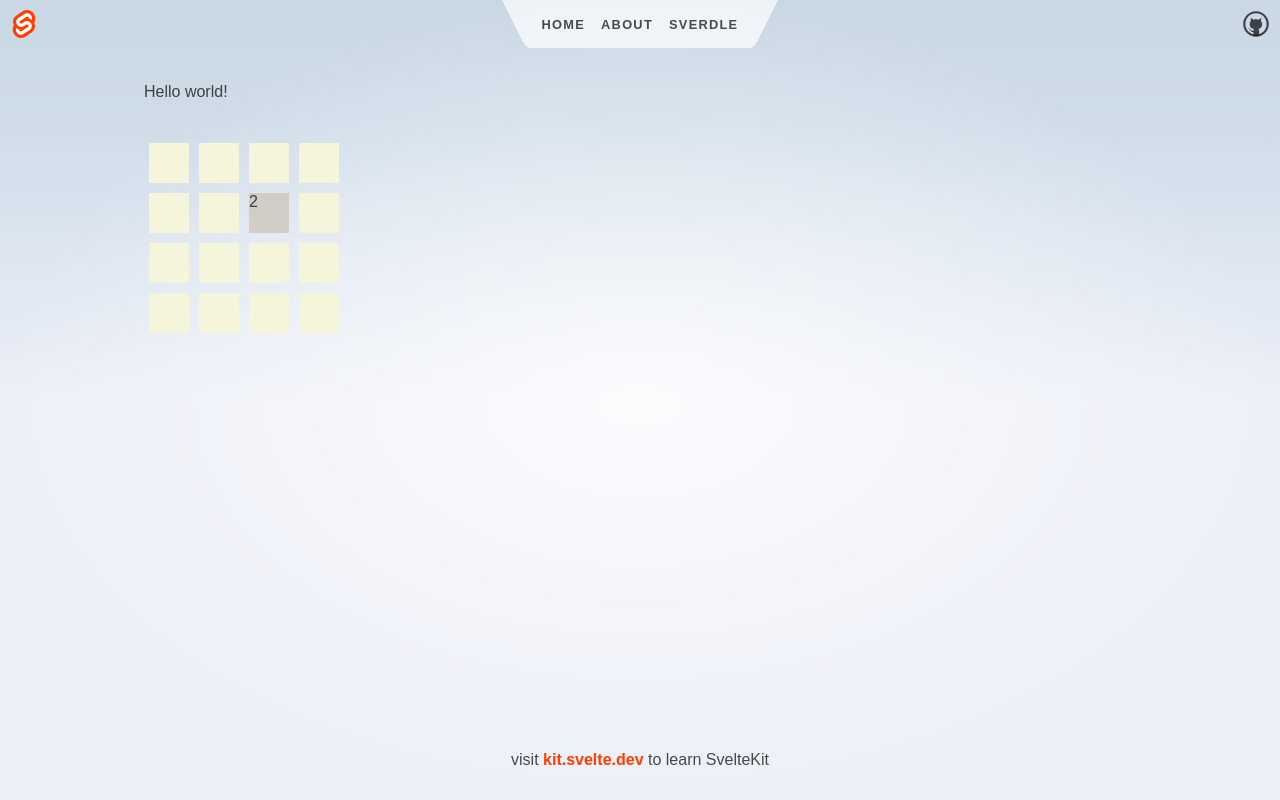
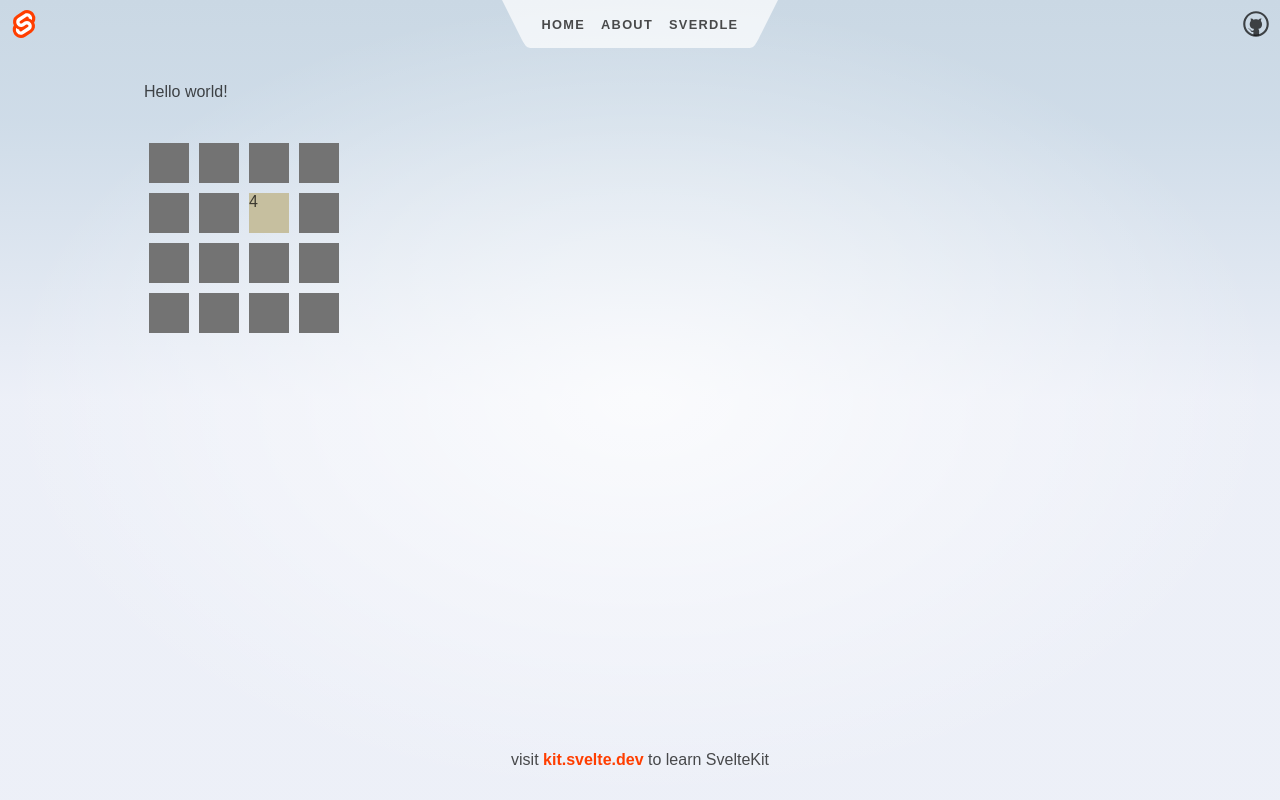
Before and after one commit to TurtleArmyMc/sveltekit-2048, a SvelteKit app: page /2048 in a window 1280 px wide. Built offline with nearby package versions, Linux system fonts and the light colour scheme.

Commit message:
refactor: Remove Cell feat: Add loss popup

```diff
--- a/src/routes/2048/+page.svelte
+++ b/src/routes/2048/+page.svelte
@@ -2,15 +2,21 @@
     import { onMount } from "svelte";
     import { tweened } from "svelte/motion";
     import { cubicIn } from "svelte/easing";
+    import { fade, scale } from "svelte/transition";
 
-    import Cell from "./Cell.svelte";
     import { Game, moveOffset } from "./game";
+    import { browser } from "$app/environment";
 
     let game = new Game();
     const animProgress = tweened(1, {
-        duration: 40,
+        duration: 50,
         easing: cubicIn,
     });
+    $: lost =
+        !game.moveIsValid("up") &&
+        !game.moveIsValid("down") &&
+        !game.moveIsValid("left") &&
+        !game.moveIsValid("right");
 
     onMount(() => {
         game.spawnNewTile();
@@ -40,6 +46,26 @@
             $animProgress = 1;
         }
     }
+
+    const COLOR_CLASSES = [
+        "",
+        "cell2",
+        "cell4",
+        "cell8",
+        "cell16",
+        "cell32",
+        "cell64",
+        "cell128",
+        "cell256",
+        "cell512",
+        "cell1024",
+        "cell2048",
+    ];
+    const CELL_SIZE = 50;
+
+    function getColorClass(val: number): string {
+        return val < COLOR_CLASSES.length ? COLOR_CLASSES[val] : "cell_big";
+    }
 </script>
 
 <svelte:window on:keydown={keydown} />
@@ -47,6 +73,7 @@
 <p>Hello world!</p>
 <br />
 
+<div class="game_wrapper">
     <div class="board">
         {#each game.board as row, r}
             {@const [rOffsetMult, cOffsetMult] = moveOffset(game.prevMove)}
@@ -58,38 +85,117 @@
                     {@const arriveDist = game.arriveDist[r][c]}
                     {@const sendDist = game.sendDist[r][c]}
                     {@const prevVal = game.prevBoard[r][c]}
-                {@const CELL_SIZE = 50}
 
-                <div class="cell">
+                    <div class="wrapper">
+                        {#if cellVal != 0 && tilesMoved >= arriveDist}
+                            <div
+                                class="cell {getColorClass(cellVal)}"
+                                in:scale={{
+                                    duration: 100,
+                                    easing: (n) => -0.25 * n * (n - 1) + 1,
+                                }}
+                            >
                                 <!-- Local cell -->
-                    <Cell
-                        val={cellVal}
-                        hidden={cellVal == 0 || tilesMoved < arriveDist}
-                    />
+                                {2 ** cellVal}
+                            </div>
+                        {/if}
+
+                        {#if prevVal != 0 && tilesMoved < sendDist}
+                            <div
+                                class="cell {getColorClass(prevVal)}"
+                                style="transform: translate({CELL_SIZE *
+                                    cTilesMoved}%, {CELL_SIZE * rTilesMoved}%);"
+                            >
                                 <!-- Old, moving cell -->
-                    <Cell
-                        val={prevVal}
-                        x={CELL_SIZE * cTilesMoved}
-                        y={CELL_SIZE * rTilesMoved}
-                        hidden={prevVal == 0 || tilesMoved >= sendDist}
-                    />
+                                {2 ** prevVal}
+                            </div>
+                        {/if}
                     </div>
                 {/each}
             </div>
         {/each}
     </div>
+    {#if browser && lost}
+        <div class="loss_popup" in:fade><p>You lost!</p></div>
+    {/if}
+</div>
 
 <style>
+    .game_wrapper {
+        position: relative;
+    }
+
+    .loss_popup {
+        background-color: #80808050;
+        position: absolute;
+        width: 100%;
+        height: 100%;
+        top: 0px;
+        left: 0px;
+    }
+
+    .loss_popup p {
+        position: absolute;
+        top: 50%;
+        text-align: center;
+    }
+
     .row {
         display: flex;
     }
 
-    .cell {
+    .wrapper {
         height: 40px;
         width: 40px;
         padding: 0px;
         margin: 5px;
-        background: beige;
+        background: hsl(0, 0%, 45%);
         position: relative;
     }
+
+    .cell {
+        height: 100%;
+        width: 100%;
+        top: 0px;
+        left: 0px;
+        position: absolute;
+    }
+
+    .cell2 {
+        background: hsl(50, 20%, 80%);
+    }
+    .cell4 {
+        background: hsl(50, 25%, 70%);
+    }
+    .cell8 {
+        background: hsl(35, 100%, 75%);
+    }
+    .cell16 {
+        background: hsl(35, 100%, 60%);
+    }
+    .cell32 {
+        background: hsl(25, 100%, 55%);
+    }
+    .cell64 {
+        background: hsl(25, 98%, 50%);
+    }
+    .cell128 {
+        background: hsl(35, 100%, 75%);
+    }
+    .cell256 {
+        background: hsl(35, 100%, 70%);
+    }
+    .cell512 {
+        background: hsl(45, 100%, 65%);
+    }
+    .cell1024 {
+        background: hsl(45, 100%, 55%);
+    }
+    .cell2048 {
+        background: hsl(35 100% 80%);
+    }
+    .cell_big {
+        /* background: hsl(50, 95%, 55%); */
+        background: hsl(0, 0%, 20%);
+    }
 </style>
--- a/src/routes/2048/Cell.svelte
+++ /dev/null
@@ -1,80 +0,0 @@
-<script lang="ts">
-    export let val: number;
-    export let x: number = 0;
-    export let y: number = 0;
-    export let hidden: boolean = false;
-
-    const COLOR_CLASSES = [
-        "",
-        "cell2",
-        "cell4",
-        "cell8",
-        "cell16",
-        "cell32",
-        "cell64",
-        "cell128",
-        "cell256",
-        "cell512",
-        "cell1024",
-        "cell2048",
-    ];
-</script>
-
-<div
-    class={val < COLOR_CLASSES.length ? COLOR_CLASSES[val] : "cell_big"}
-    class:hidden
-    style="transform: translate({x}%, {y}%);"
->
-    {val ? 2 ** val : ""}
-</div>
-
-<style>
-    div {
-        height: 100%;
-        width: 100%;
-        top: 0px;
-        left: 0px;
-        position: absolute;
-    }
-
-    .hidden {
-        visibility: hidden;
-    }
-
-    .cell2 {
-        background: hsl(35 10% 80%);
-    }
-    .cell4 {
-        background: hsl(35 20% 80%);
-    }
-    .cell8 {
-        background: hsl(35 30% 80%);
-    }
-    .cell16 {
-        background: hsl(35 40% 80%);
-    }
-    .cell32 {
-        background: hsl(35 50% 80%);
-    }
-    .cell64 {
-        background: hsl(35 60% 80%);
-    }
-    .cell128 {
-        background: hsl(35 70% 80%);
-    }
-    .cell256 {
-        background: hsl(35 80% 80%);
-    }
-    .cell512 {
-        background: hsl(35 90% 80%);
-    }
-    .cell1024 {
-        background: hsl(35 100% 80%);
-    }
-    .cell2048 {
-        background: hsl(35 100% 80%);
-    }
-    .cell_big {
-        background: hsl(35 100% 80%);
-    }
-</style>
--- a/src/routes/2048/game.ts
+++ b/src/routes/2048/game.ts
@@ -197,9 +197,9 @@ export class Game {
 
         if (blankCoords.length) {
             const [r, c] = blankCoords[Math.floor(Math.random() * blankCoords.length)];
-            // TODO: Should also sometimes be a 4
-            this.board[r][c] = 1; // Spawn a 2
-
+            // 90% chance of spawning a 2, with a 10% chance of spawning a 4
+            const val = Math.random() < 0.9 ? 1 : 2;
+            this.board[r][c] = val;
             return true;
         }
 
```
Lines whose indentation alone changed are shown as unchanged.
